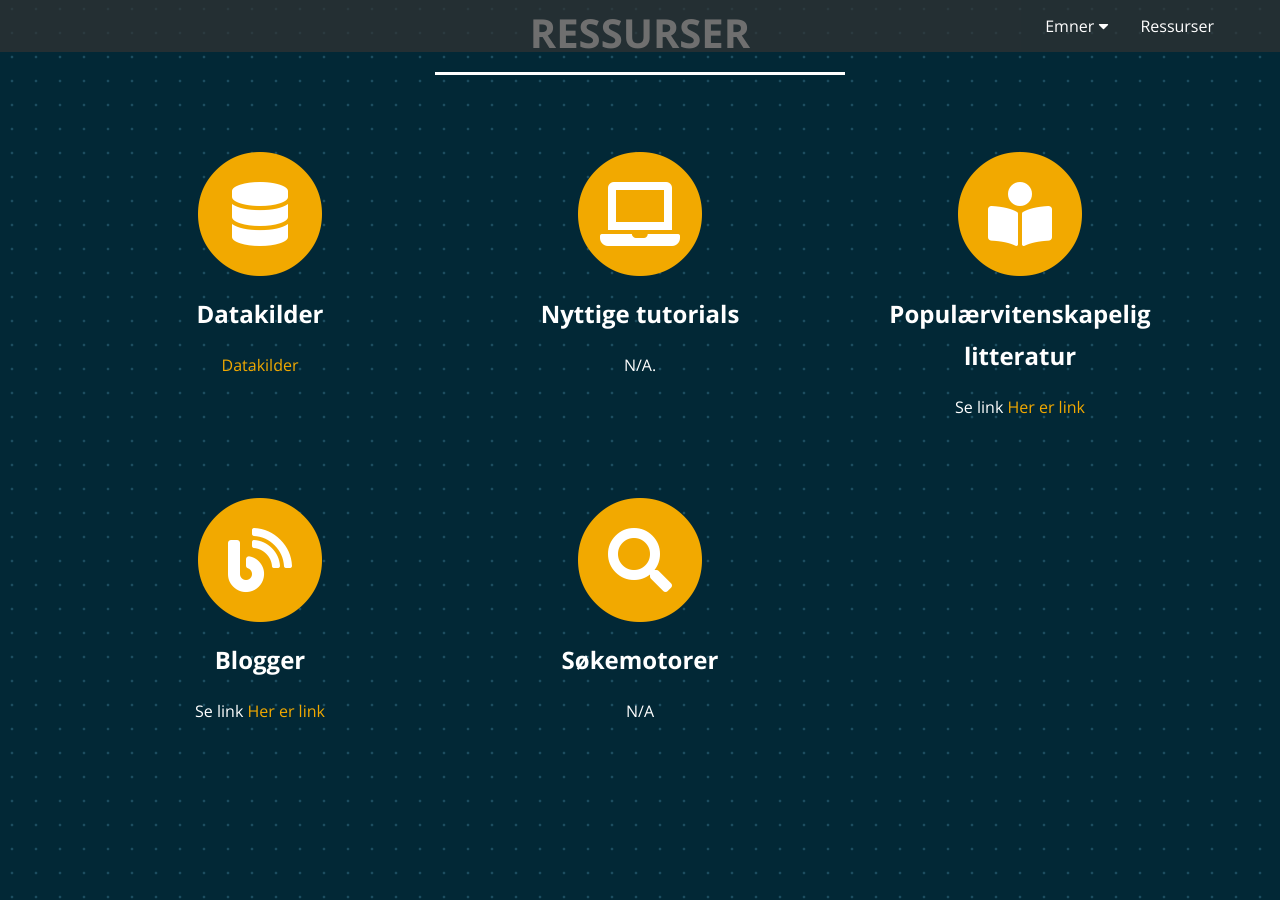
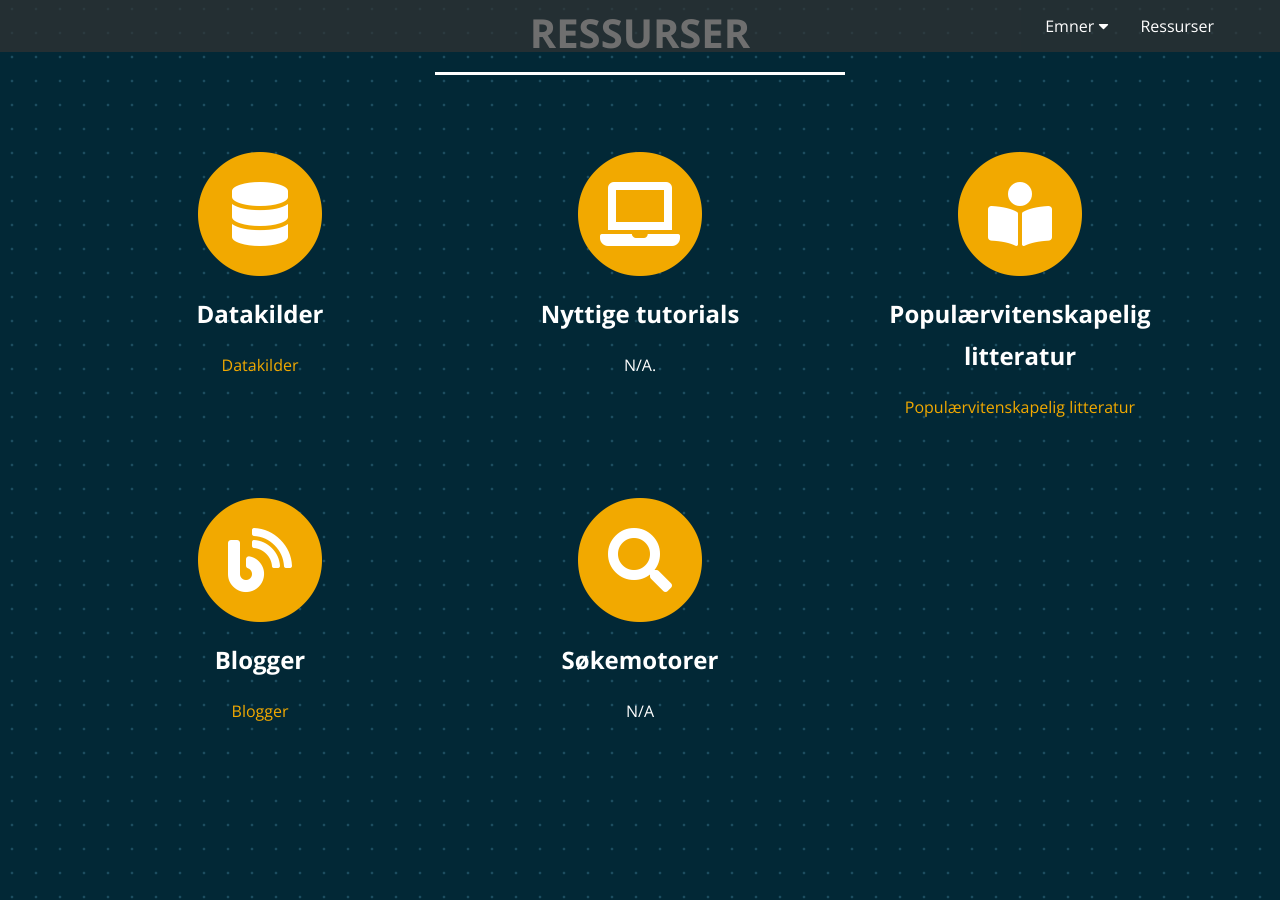
Before and after one commit to uit-econ/uit-econ.github.io, a Jekyll site: the page built from index.md, in a window 1280 px wide and 900 px high, scrolled down 5839 px. Built offline with Jekyll 4.4.1, drawn with Linux system fonts in a browser that asks for light colours.

Commit message:
Update sitetext.yml

```diff
--- a/_data/sitetext.yml
+++ b/_data/sitetext.yml
@@ -29,10 +29,10 @@ en: &DEFAULT_EN
         desc: "N/A."
         icon: fas fa-laptop
       - title: "Populærvitenskapelig litteratur"
-        desc: "Se link [Her er link](ressurser/Pop-litteratur)"
+        desc: "[Populærvitenskapelig litteratur](ressurser/Pop-litteratur)"
         icon: fas fa-book-reader
       - title: "Blogger"
-        desc: "Se link [Her er link](ressurser/Blogger)"
+        desc: "[Blogger](ressurser/Blogger)"
         icon: fas fa-blog
       - title: "Søkemotorer"
         desc: "N/A"
```
